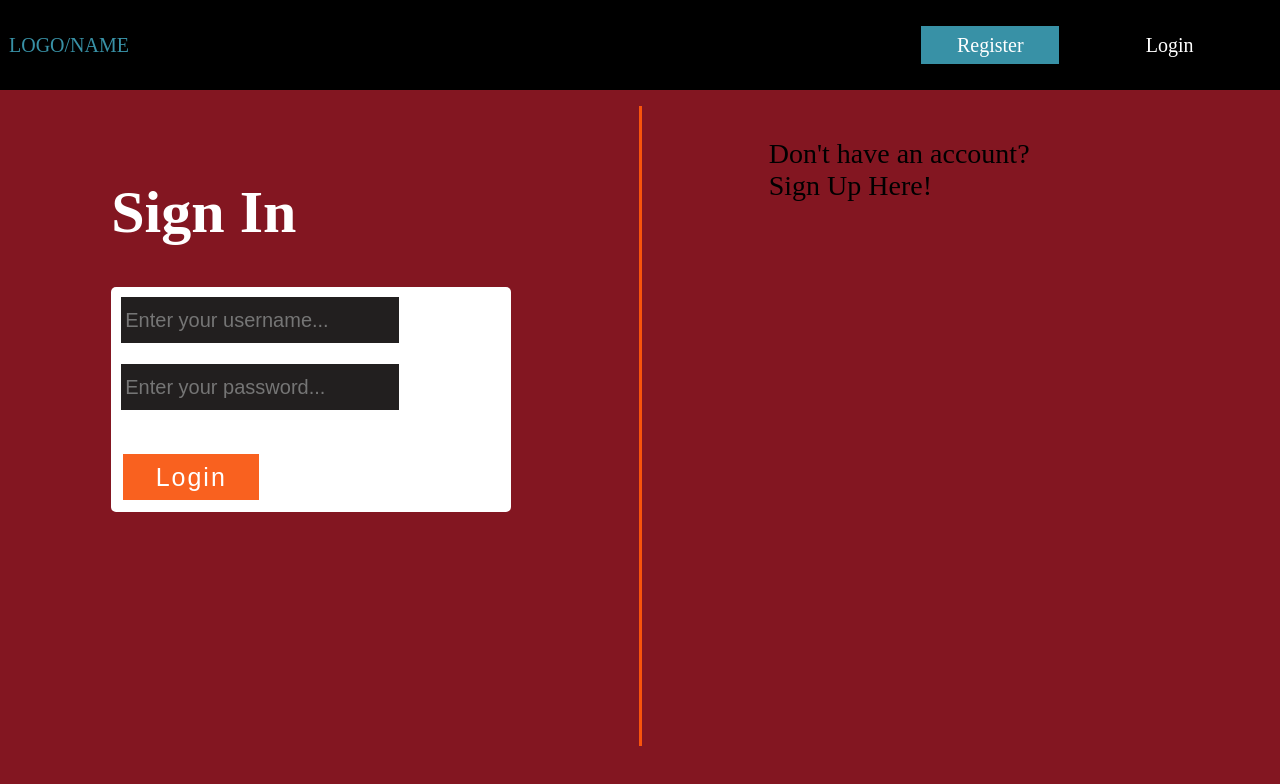
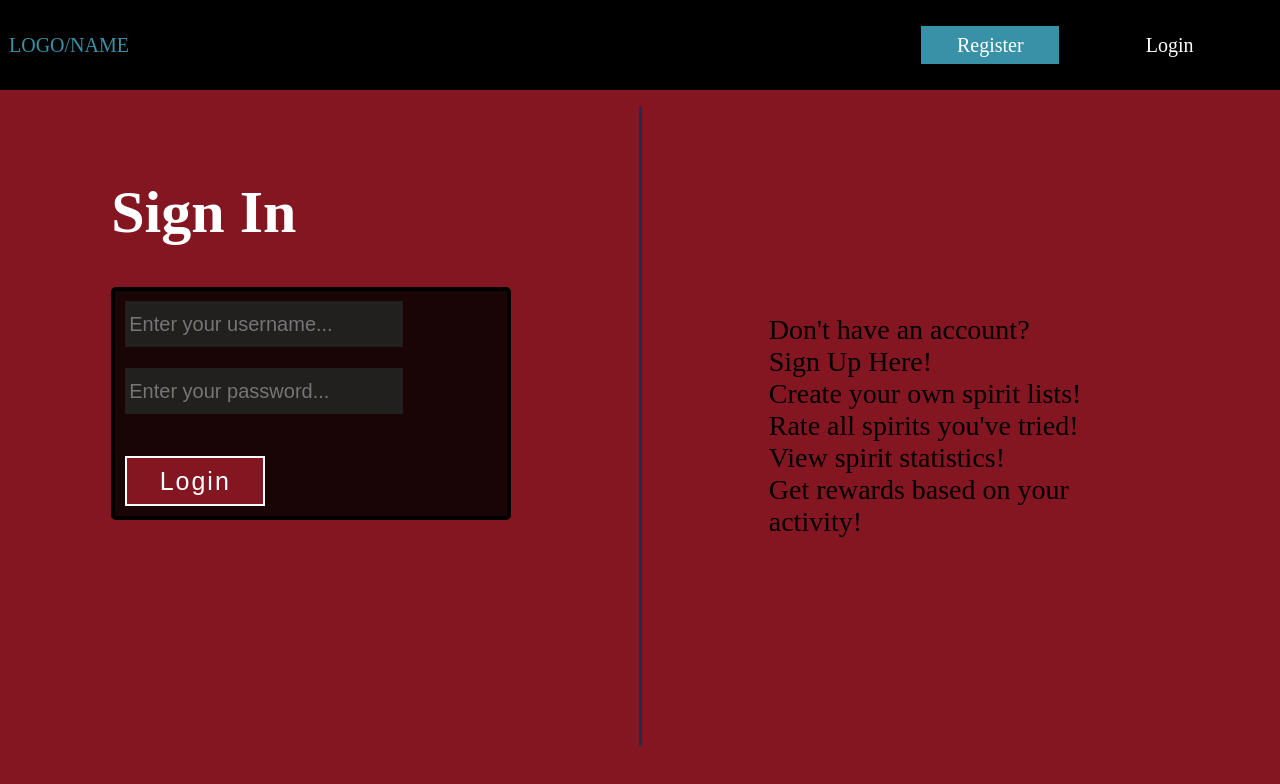
Before and after one commit to Serrin-Sage/phase-4-project-frontend, a React (Vite) app: page /signin in a window 1280 px wide. Shown: the top 784 px of the page. Built offline with nearby package versions, Linux system fonts and the light colour scheme.

Commit message:
added more styling to signin page

```diff
--- a/src/components/SignIn.jsx
+++ b/src/components/SignIn.jsx
@@ -24,10 +24,16 @@ const SignIn = () => {
         </div>
         <div className="page-break"></div>
         <div className="no-account-container">
-          <div>
+          <div className="no-account-content">
             Don't have an account?
             <br/>
             Sign Up Here!
+            <div>
+              <span>Create your own spirit lists!</span><br/>
+              <span>Rate all spirits you've tried!</span><br/>
+              <span>View spirit statistics!</span><br/>
+              <span>Get rewards based on your activity!</span><br/>
+            </div>
           </div>
         </div>
     </div>
--- a/src/stylesheets/drinkpage.css
+++ b/src/stylesheets/drinkpage.css
@@ -3,7 +3,6 @@
     display: flex;
     flex-direction: column;
     align-items: center;
-    /* border: solid 2px red; */
     height: 100%;
     widows: 100%;
 }
--- a/src/stylesheets/mainpage.css
+++ b/src/stylesheets/mainpage.css
@@ -2,7 +2,6 @@
     display: flex;
     flex-direction: column;
     align-items: center;
-    /* border: solid 2px red; */
     height: fit-content;
 }
 
--- a/src/stylesheets/signinup.css
+++ b/src/stylesheets/signinup.css
@@ -18,7 +18,8 @@
 }
 
 .sigin-content {
-    background-color: white;
+    background-color: rgba(0, 0, 0, 0.807);
+    border: solid 4px black;
     border-radius: 5px;
     font-size: 18px;
     padding: 10px;
@@ -40,13 +41,13 @@
     font-size: 25px;
     letter-spacing: 2px;
     border: solid 2px white;
-    background-color: #f9611f;
+    background-color: #831621;
     color: white;
     cursor: pointer;
 }
 
 .page-break {
-    background-color: #F9540C;
+    background-color: #1C3144;
     width: 3px;
     height: 80vh;
     margin: 1rem;
@@ -57,3 +58,13 @@
     width: 400px;
     font-size: 28px;
 }
+
+.no-account-container {
+    display: flex;
+    justify-content: center;
+    align-items: center;
+}
+
+.no-account-content {
+
+}
```
